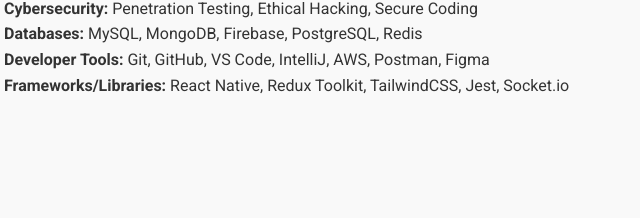
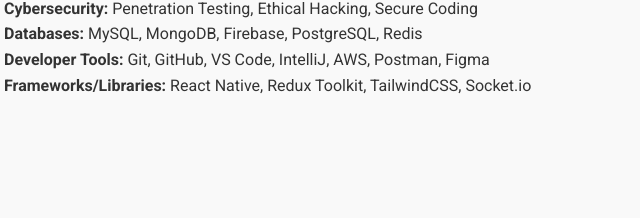
Before and after one commit to sydubaid/personal-portfolio, a plain HTML site: page index.html in a window 1280 px wide. Shown: the part 2550-2768 px from the top of the page, 100-740 px from the left. Drawn offline with Linux system fonts and the light colour scheme.

Commit message:
Update index.html

```diff
--- a/index.html
+++ b/index.html
@@ -117,7 +117,7 @@
         <li><strong>Cybersecurity:</strong> Penetration Testing, Ethical Hacking, Secure Coding</li>
         <li><strong>Databases:</strong> MySQL, MongoDB, Firebase, PostgreSQL, Redis</li>
         <li><strong>Developer Tools:</strong> Git, GitHub, VS Code, IntelliJ, AWS, Postman, Figma</li>
-        <li><strong>Frameworks/Libraries:</strong> React Native, Redux Toolkit, TailwindCSS, Jest, Socket.io</li>
+        <li><strong>Frameworks/Libraries:</strong> React Native, Redux Toolkit, TailwindCSS, Socket.io</li>
       </ul>
     </div>
   </section>
```
